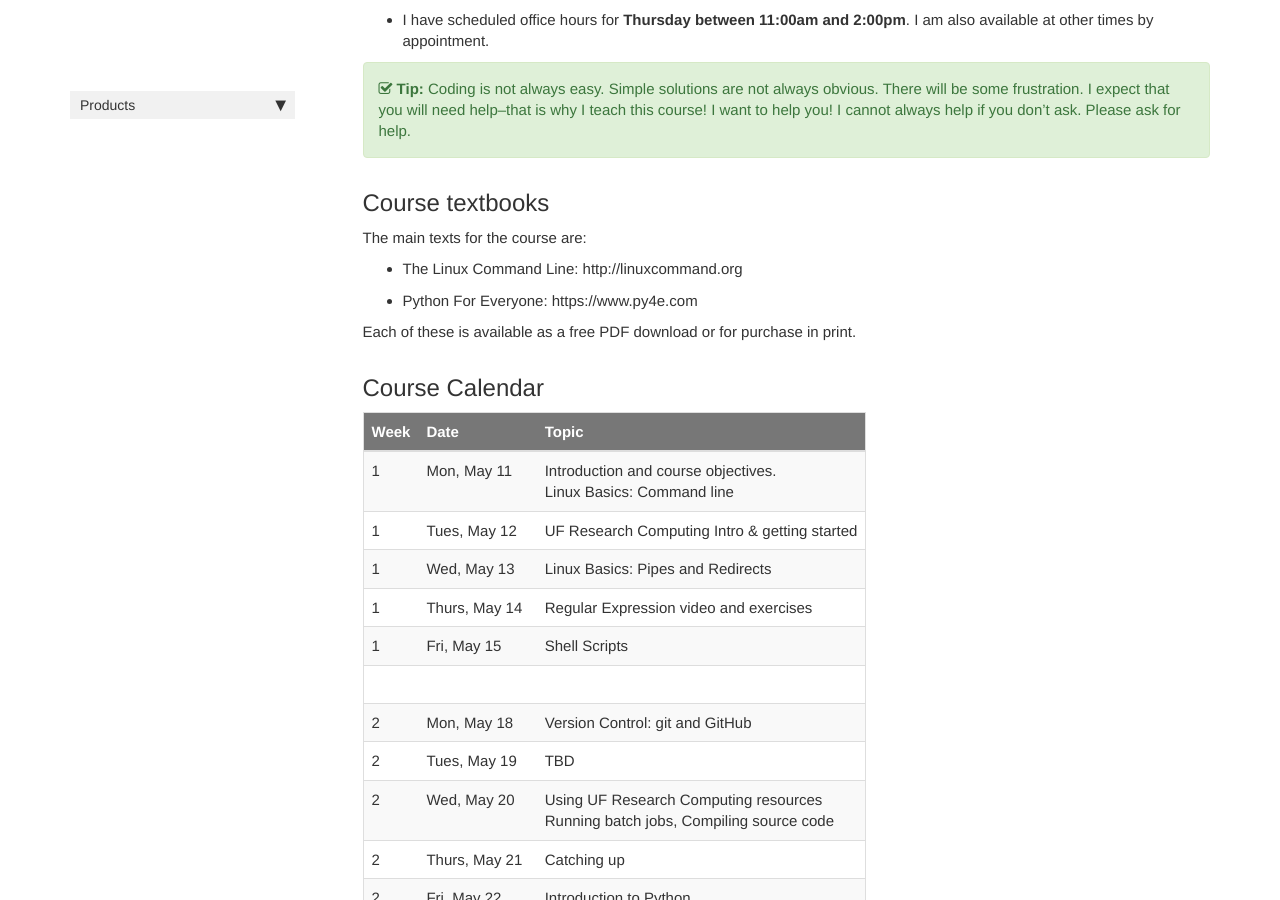
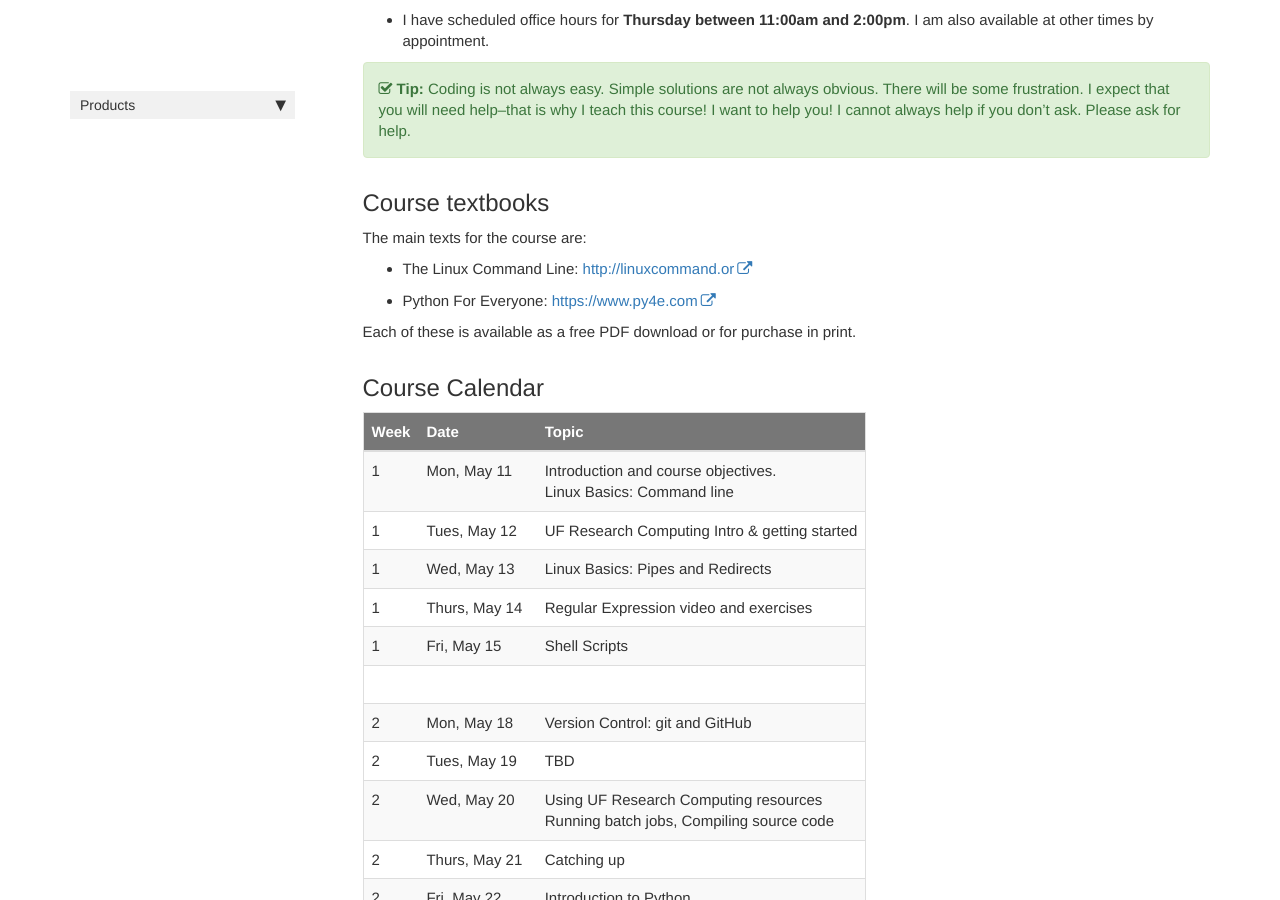
Before and after one commit to comptoolsres/comptoolsres.github.io, a Jekyll site: the page built from index.md, in a window 1280 px wide and 900 px high, scrolled down 2910 px. Built offline with Jekyll 4.4.1, drawn with Linux system fonts in a browser that asks for light colours; comment, search, counter and statistics services are not loaded.

Commit message:
fix text links, add back icons

```diff
--- a/index.md
+++ b/index.md
@@ -63,7 +63,7 @@ The course is divided into three main sections:
 * Describe basic database design, creation and manipulation. Perform scripted database operations for information discovery, data exploration and research data curation.
 * Have a basic understanding of research graphics formats, preparation and manipulation
 
-## Meeting Times
+## Meeting Times <i class="fas fa-users"></i>
 Download SVGPerfect for when you want to use just one icon as a vector on the desktop or in your own icon workflow.
 
 Summer A runs May 11, 2020 through June 19, 2020.
@@ -87,16 +87,16 @@ May 25th is Memorial Day holiday.
 * I have scheduled office hours for **Thursday between 11:00am and 2:00pm**. I am also available at other times by appointment.
 {% include tip.html content="Coding is not always easy. Simple solutions are not always obvious. There will be some frustration. I expect that you will need help--that is why I teach this course! I want to help you! I cannot always help if you don't ask. Please ask for help." %}
 
-## Course textbooks
+## Course textbooks <i class="fas fa-book"></i>
 
 The main texts for the course are:
 
-* The Linux Command Line: http://linuxcommand.org
-* Python For Everyone: https://www.py4e.com
+* The Linux Command Line: [http://linuxcommand.or](http://linuxcommand.org)
+* Python For Everyone: [https://www.py4e.com](https://www.py4e.com)
 
 Each of these is available as a free PDF download or for purchase in print.
 
-## Course Calendar
+## Course Calendar <i class="fas fa-calendar-alt"></i>
 
 Week | Date | Topic
 -----|------|------
```
